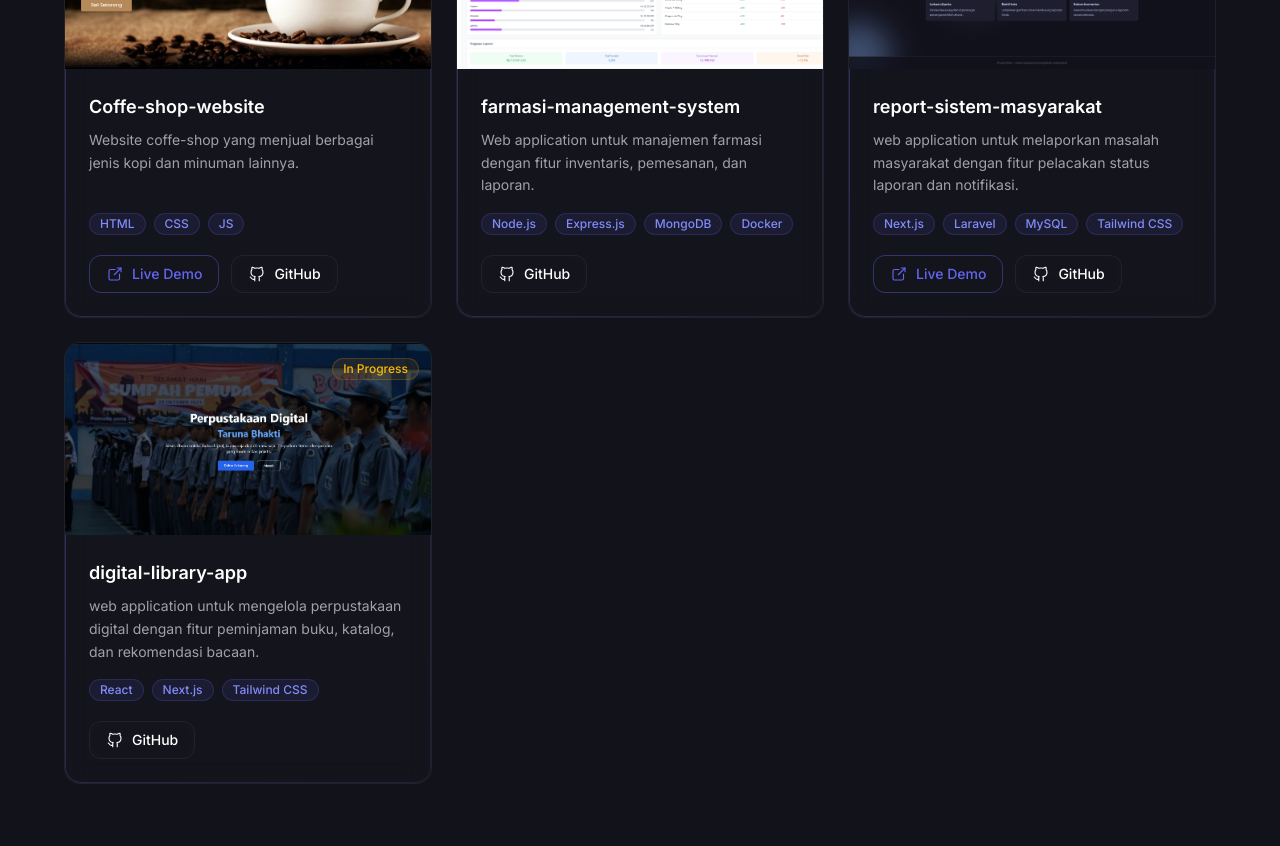
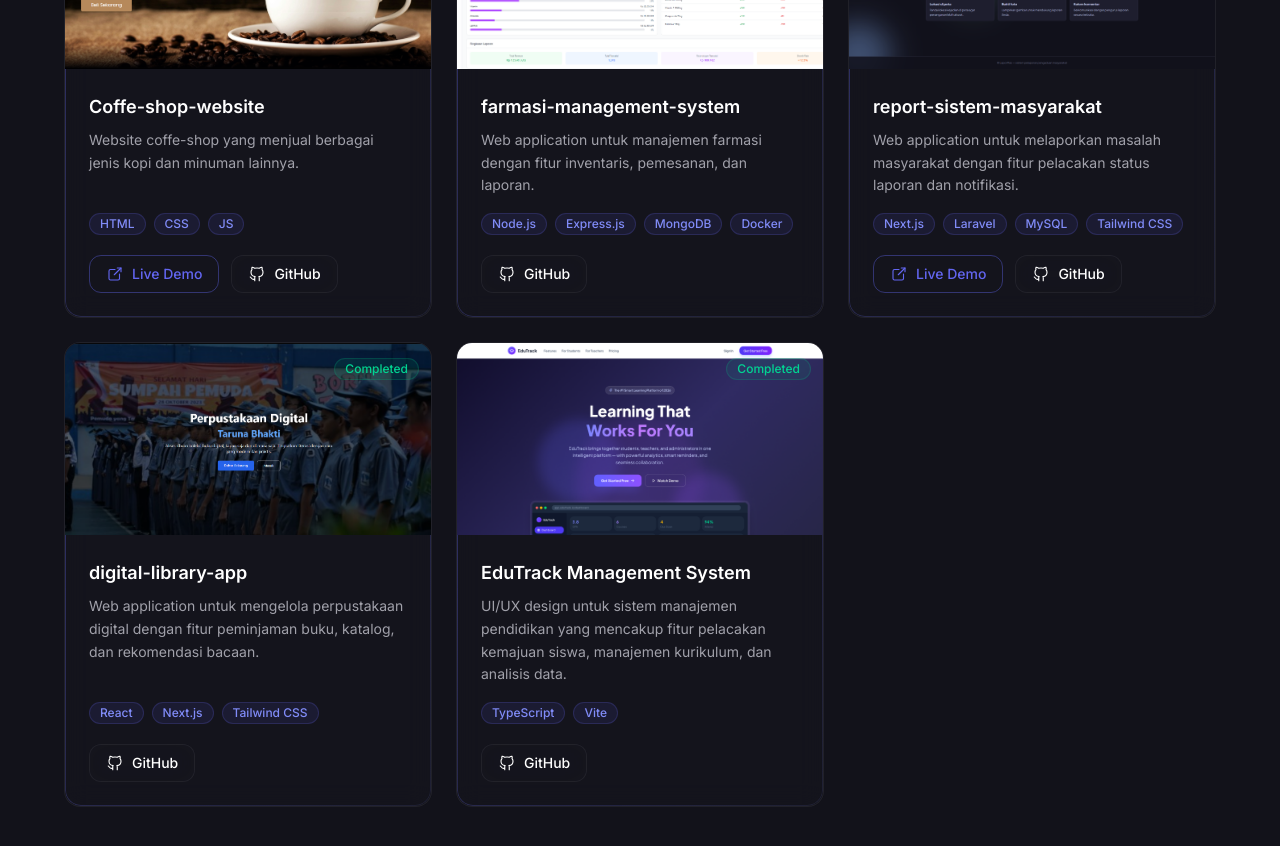
Before and after one commit to lipp13/portofolio, a React (Vite) app: page / in a window 1280 px wide. Shown: the part 3140-3986 px from the top of the page. Built offline with nearby package versions, Linux system fonts and the light colour scheme.

Commit message:
add project card

```diff
--- a/src/data/portfolioData.js
+++ b/src/data/portfolioData.js
@@ -4,6 +4,7 @@ import project1Thumbnail from "../assets/images/coffee.png";
 import project2Thumbnail from "../assets/images/farmasi.png";
 import project3Thumbnail from "../assets/images/report.png";
 import project4Thumbnail from "../assets/images/library.png";
+import project5Thumbnail from "../assets/images/edutrack.png";
 
 export const portfolioData = {
   personal: {
@@ -118,7 +119,7 @@ export const portfolioData = {
       id: 3,
       title: "report-sistem-masyarakat",
       description:
-        "web application untuk melaporkan masalah masyarakat dengan fitur pelacakan status laporan dan notifikasi.",
+        "Web application untuk melaporkan masalah masyarakat dengan fitur pelacakan status laporan dan notifikasi.",
       thumbnail: project3Thumbnail,
       techStack: ["Next.js", "Laravel", "MySQL", "Tailwind CSS"],
       category: "Web App",
@@ -128,18 +129,30 @@ export const portfolioData = {
     },
     {
       id: 4,
-      title: "digital-library-app ",
+      title: "digital-library-app",
       description:
-        "web application untuk mengelola perpustakaan digital dengan fitur peminjaman buku, katalog, dan rekomendasi bacaan.",
+        "Web application untuk mengelola perpustakaan digital dengan fitur peminjaman buku, katalog, dan rekomendasi bacaan.",
       thumbnail: project4Thumbnail,
       techStack: ["React", "Next.js", "Tailwind CSS"],
       category: "Web App",
-      status: "In Progress",
+      status: "Completed",
       githubUrl: "https://github.com/lipp13/perpustakaan-digital-beta",
+    },
+    {
+      id: 5,
+      title: "EduTrack Management System",
+      description:
+        "UI/UX design untuk sistem manajemen pendidikan yang mencakup fitur pelacakan kemajuan siswa, manajemen kurikulum, dan analisis data.",
+      thumbnail: project5Thumbnail,
+      techStack: ["TypeScript", "Vite"],
+      category: "UI/UX Design",
+      status: "Completed",
+      githubUrl:
+        "https://www.figma.com/design/zLxYAJ1yN0i78TiRQIz1eF/Untitled?node-id=0-1&t=DFjGCNZCebYCDisf-1",
     },
   ],
 
-  projectFilters: ["Web App", "Mobile App - Coming Soon"],
+  projectFilters: ["Web App", "UI/UX Design"],
 
   experience: [
     {
```
Also changed, not shown: src/assets/images/EduTrack.png (added).
